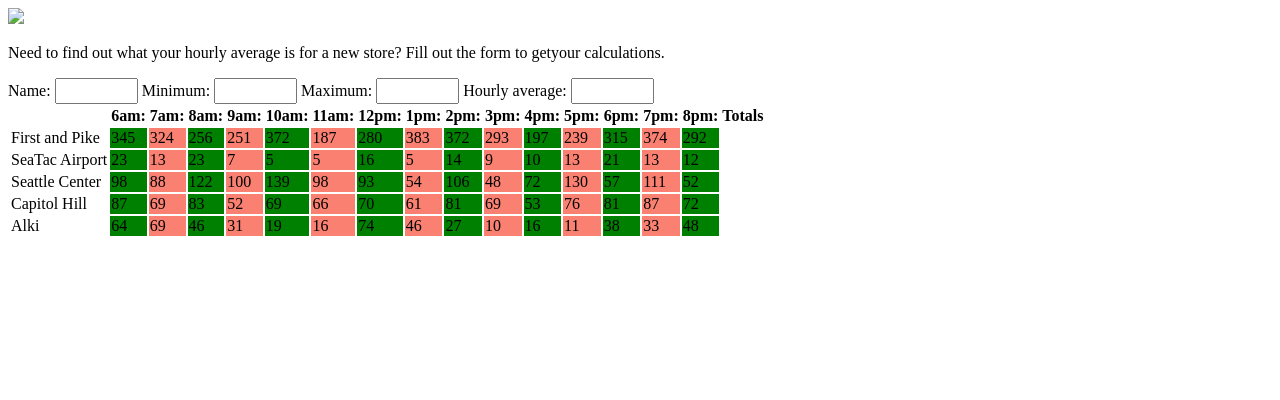
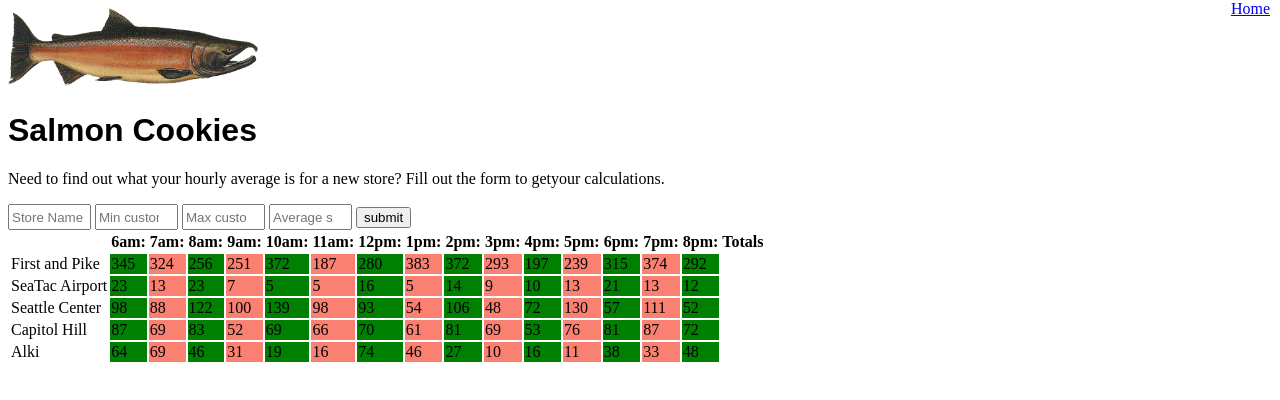
Before and after one commit to Pablito14/cookie-stand, a plain HTML site: page sales.html in a window 1280 px wide. Drawn offline with Linux system fonts and the light colour scheme.

Commit message:
made a little bit of progress

```diff
--- a/css/style.css
+++ b/css/style.css
@@ -1,5 +1,6 @@
 #webpageHeader{
-    font-family: fantasy
+    font-family: fantasy;
+
 }
 
 input{
@@ -13,3 +14,12 @@ input{
 .green{
     background-color: green
 }
+.link{
+    position: fixed;
+    top: 0px;
+    right: 10px;
+}
+img{
+    width: 250px;
+
+}
--- a/js/app.js
+++ b/js/app.js
@@ -81,6 +81,28 @@ function makeTopRow(){
   trEl.appendChild(totH);
 }
 
+// var nameEl = document.getElementById('name');
+// var minEl = document.getElementById('min');
+// var maxEl = document.getElementById('max');
+// var avgEl = document.getElementById('avg');
+
+var formEl = document.getElementById('formMain');
+formEl.addEventListener('submit', function(event) {
+  event.preventDefault();
+  console.log('event.target', event);
+  console.log(event.target.storename.value);
+  var storename = event.target.name.value;
+  var minC = event.target.minC.value;
+  var maxC = event.target.maxC.value;
+  var avgS = event.target.avgC.value;
+  var submitStore = new Store(storename, minC, maxC, avgS, [], [], 0);
+  for (var i = 0; i < hours.length; i++) {
+    submitStore.render();
+  }
+}
+);
+
+
 makeTopRow();
 
 var firstStore = new Store('First and Pike', 23, 65, 6.3);
--- a/sales.html
+++ b/sales.html
@@ -8,11 +8,13 @@
     <body>
 
         <header>
-            <img class='images' src='img.salmon'>
+            <img class='images' src='/img/salmon.png'>
+            <a class="link" href="index.html">Home</a>
+            <h1 id='webpageHeader'>Salmon Cookies</h1>
         </header>
         <p >Need to find out what your hourly average is for a new store? Fill out the form to getyour calculations.</p>
 
-        <form action="" class="dataInputForm">
+        <!-- <form id="formMain" action="" class="dataInputForm">
             <div class="dataInputForm">
                 <label for="name" >Name:</label>
                 <input type="text" name="name" id="name" required>
@@ -25,9 +27,19 @@
 
                 <label for="avg" >Hourly average:</label>
                 <input type="text" name="avg" id="avg" required>
+
+                <input type="button" value="submit">
                 </label>
             </div>
-        </form>
+        </form> -->
+        <form id="formMain">
+            <input class ="input" name ="storename" type="text" placeholder='Store Name'>
+            <input class="input" name="minC" type="number" placeholder='Min customer'>
+            <input class="input" name="maxC" type="number" placeholder='Max customer'>
+            <input class="input" name="avgC" type="number" placeholder='Average sales' step = 0.1>
+            <button class ="submit" type="submit">submit
+            </button>
+          </form>
 
         <main id ="Table-goes-heresy"></main>
 
```
Also changed, not shown: index.html (+2 -1 lines).
